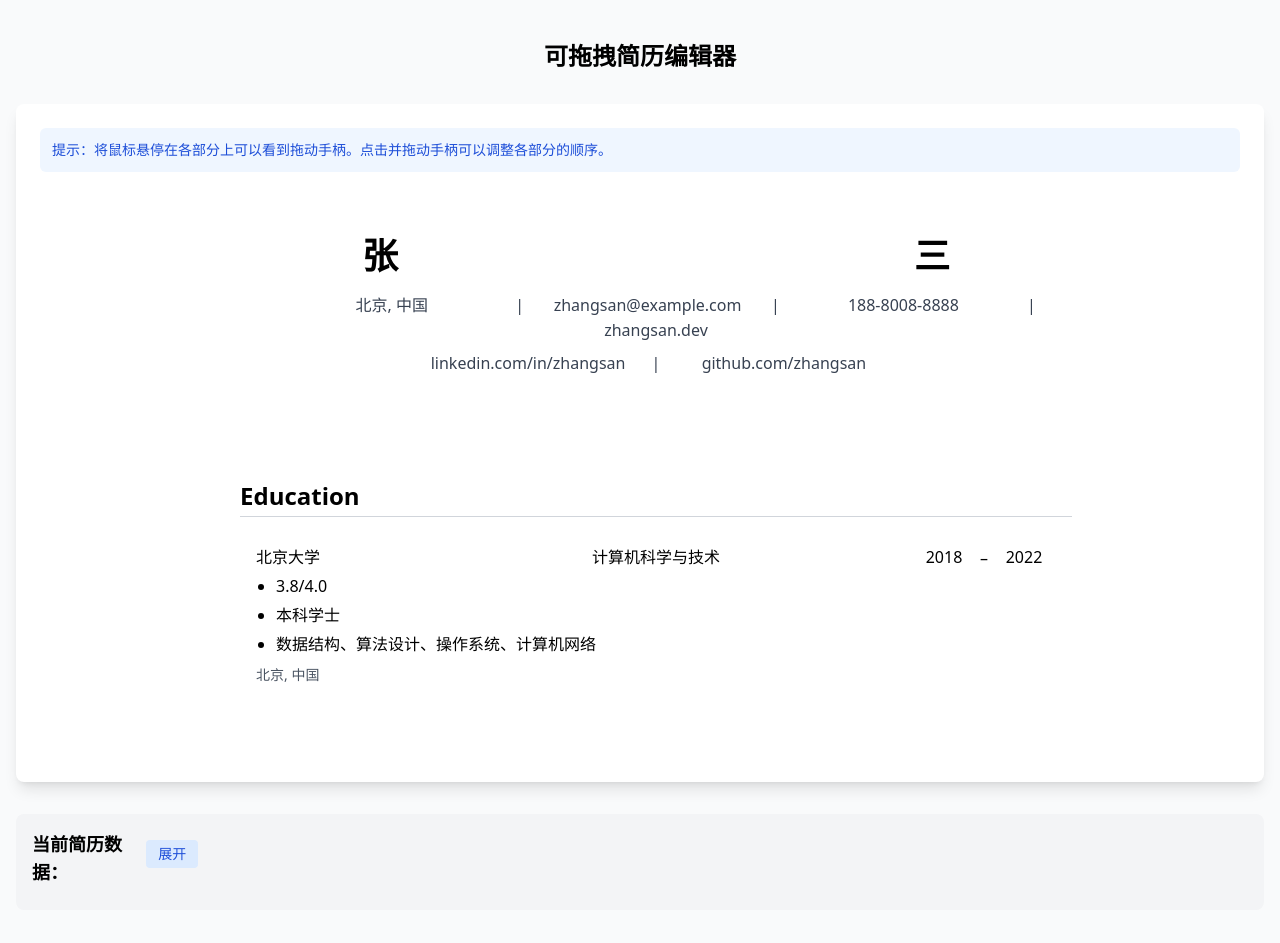
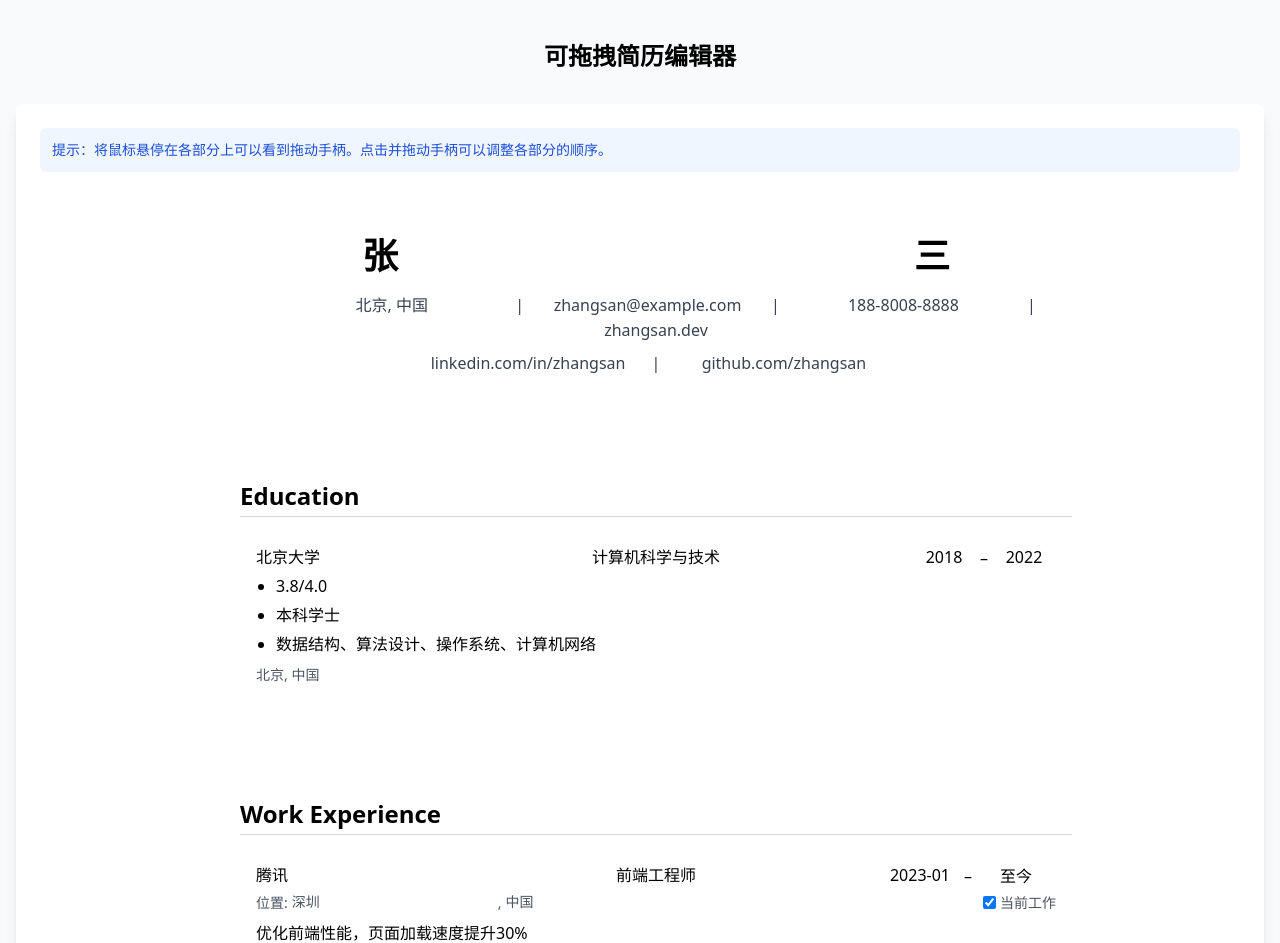
Before and after one commit to anonymity12/notion-style-resume, a Next.js app: page /resume-editor-demo in a window 1280 px wide. Shown: the top 943 px of the page. Built offline with nearby package versions, Linux system fonts and the light colour scheme.

Commit message:
工作经历部分同理，制作好了

```diff
--- /dev/null
+++ b/src/components/WorkExperienceSection.js
@@ -0,0 +1,232 @@
+'use client';
+
+import React, { useState, useEffect } from 'react';
+import { useResume } from '../context/ResumeContext';
+import { Plus, X } from 'lucide-react';
+import EditableField from './common/EditableField';
+
+export const WorkExperienceSection = ({ hideDefaultControls = false, onMenuAction }) => {
+  const { resumeData, updateResumeField } = useResume();
+  const { workExperience } = resumeData;
+
+  // State for work experience items
+  const [workItems, setWorkItems] = useState([...workExperience]);
+
+  // Provide context menu options for the parent component
+  useEffect(() => {
+    if (onMenuAction) {
+      onMenuAction({
+        addWorkExperience
+      });
+    }
+  }, []);
+
+  // Handle changes to fields
+  const handleFieldChange = (index, field, value) => {
+    const newItems = [...workItems];
+
+    // 特殊处理 isPresent 字段
+    if (field === 'isPresent') {
+      newItems[index] = {
+        ...newItems[index],
+        isPresent: value === 'true' || value === true,
+        // 如果是当前工作，清空结束日期
+        toDate: value === 'true' || value === true ? '' : newItems[index].toDate
+      };
+    } else {
+      newItems[index] = {
+        ...newItems[index],
+        [field]: value
+      };
+    }
+
+    setWorkItems(newItems);
+
+    // Update in context
+    updateResumeField('workExperience', newItems);
+  };
+
+  // Add a new work experience entry
+  const addWorkExperience = () => {
+    const newItems = [
+      ...workItems,
+      {
+        companyName: "",
+        jobTitle: "",
+        city: "",
+        country: "",
+        fromDate: "",
+        toDate: "",
+        isPresent: false,
+        description: ""
+      }
+    ];
+    setWorkItems(newItems);
+    updateResumeField('workExperience', newItems);
+  };
+
+  // Remove a work experience entry
+  const removeWorkExperience = (index) => {
+    const newItems = [...workItems];
+    newItems.splice(index, 1);
+    setWorkItems(newItems);
+    updateResumeField('workExperience', newItems);
+  };
+
+  return (
+    <div className="w-full max-w-4xl mx-auto my-6 relative">
+      {/* Section Title */}
+      <h2 className="text-2xl font-bold mb-1">Work Experience</h2>
+
+      {/* Divider Line */}
+      <hr className="border-gray-300 mb-3" />
+
+      {/* Work Experience Items */}
+      <div className="space-y-6">
+        {workItems.map((work, index) => (
+          <div key={index} className="relative bg-white hover:bg-gray-50 p-4 rounded-md group">
+            <button
+              onClick={() => removeWorkExperience(index)}
+              className="absolute right-2 top-2 text-gray-400 hover:text-red-500 opacity-0 group-hover:opacity-100 transition-opacity"
+            >
+              <X className="w-4 h-4" />
+            </button>
+
+            {/* Company and Date Row - 三列均分布局 */}
+            <div className="grid grid-cols-3 gap-2 items-center mb-1">
+              {/* 公司名称 - 左侧 */}
+              <div className="text-left">
+                <EditableField
+                  index={index}
+                  field="companyName"
+                  placeholder="公司名称"
+                  className="inline-block font-medium"
+                  value={workItems}
+                  onChange={handleFieldChange}
+                />
+              </div>
+
+              {/* 职位名称 - 居中 */}
+              <div className="text-center">
+                <EditableField
+                  index={index}
+                  field="jobTitle"
+                  placeholder="职位"
+                  className="inline-block text-center"
+                  value={workItems}
+                  onChange={handleFieldChange}
+                />
+              </div>
+
+              {/* 日期 - 右侧 */}
+              <div className="text-right flex items-center justify-end space-x-1">
+                <EditableField
+                  index={index}
+                  field="fromDate"
+                  placeholder="起始日期"
+                  className="inline-block w-20 text-center"
+                  value={workItems}
+                  onChange={handleFieldChange}
+                />
+                <span>–</span>
+                {work.isPresent ? (
+                  <span className="inline-block w-20 text-center">至今</span>
+                ) : (
+                  <EditableField
+                    index={index}
+                    field="toDate"
+                    placeholder="结束日期"
+                    className="inline-block w-20 text-center"
+                    value={workItems}
+                    onChange={handleFieldChange}
+                  />
+                )}
+              </div>
+            </div>
+
+            {/* Location Row */}
+            <div className="flex items-center mt-1 mb-2 text-sm text-gray-600">
+              <span className="mr-1">位置:</span>
+              <EditableField
+                index={index}
+                field="city"
+                placeholder="城市"
+                className="inline-block mr-1"
+                value={workItems}
+                onChange={handleFieldChange}
+              />
+              <span>,</span>
+              <EditableField
+                index={index}
+                field="country"
+                placeholder="国家"
+                className="inline-block ml-1"
+                value={workItems}
+                onChange={handleFieldChange}
+              />
+
+              {/* 当前工作复选框 */}
+              <div className="ml-auto flex items-center">
+                <input
+                  type="checkbox"
+                  id={`isPresent-${index}`}
+                  checked={work.isPresent}
+                  onChange={(e) => handleFieldChange(index, 'isPresent', e.target.checked)}
+                  className="mr-1"
+                />
+                <label htmlFor={`isPresent-${index}`} className="text-sm">当前工作</label>
+              </div>
+            </div>
+
+            {/* Description */}
+            <div className="mt-2">
+              <EditableField
+                index={index}
+                field="description"
+                placeholder="工作描述（成就、职责等）"
+                className="w-full"
+                value={workItems}
+                onChange={handleFieldChange}
+              />
+            </div>
+
+            {/* Add Experience Button */}
+            <button
+              onClick={addWorkExperience}
+              className="absolute right-2 bottom-2 text-gray-400 hover:text-blue-500 opacity-0 group-hover:opacity-100 transition-opacity"
+            >
+              <Plus className="w-4 h-4" />
+            </button>
+          </div>
+        ))}
+      </div>
+
+      {/* Add Work Experience Button */}
+      {!hideDefaultControls && workItems.length === 0 && (
+        <button
+          onClick={addWorkExperience}
+          className="flex items-center mt-4 px-4 py-2 bg-blue-50 text-blue-600 rounded-md hover:bg-blue-100"
+        >
+          <Plus className="w-4 h-4 mr-2" /> 添加工作经历
+        </button>
+      )}
+    </div>
+  );
+};
+
+// 附加菜单选项到组件，使其可以从组件外部访问
+WorkExperienceSection.getMenuOptions = (component) => {
+  if (!component) return [];
+
+  const { addWorkExperience } = component;
+
+  return [
+    {
+      icon: <Plus className="w-4 h-4" />,
+      label: '添加工作经历',
+      action: addWorkExperience
+    }
+  ];
+};
+
+export default WorkExperienceSection;
--- a/src/components/resumeEditor/ResumeBlockContainer.js
+++ b/src/components/resumeEditor/ResumeBlockContainer.js
@@ -17,6 +17,7 @@ import {
 
 import SortableUserInfoBlock from './SortableUserInfoBlock';
 import SortableEducationBlock from './SortableEducationBlock';
+import SortableWorkExperienceBlock from './SortableWorkExperienceBlock';
 import { useResume } from '../../context/ResumeContext';
 
 /**
@@ -30,7 +31,8 @@ export const ResumeBlockContainer = () => {
   // 定义初始的简历块ID和类型
   const initialBlocks = [
     { id: 'user-info-block', type: 'user-info' },
-    { id: 'education-block', type: 'education' }
+    { id: 'education-block', type: 'education' },
+    { id: 'work-experience-block', type: 'work-experience' }
   ];
 
   // 管理块的顺序
@@ -67,6 +69,8 @@ export const ResumeBlockContainer = () => {
         return <SortableUserInfoBlock key={block.id} id={block.id} />;
       case 'education':
         return <SortableEducationBlock key={block.id} id={block.id} />;
+      case 'work-experience':
+        return <SortableWorkExperienceBlock key={block.id} id={block.id} />;
       default:
         return null;
     }
--- /dev/null
+++ b/src/components/resumeEditor/SortableWorkExperienceBlock.js
@@ -0,0 +1,56 @@
+'use client';
+
+import React, { useState } from 'react';
+import { useSortable } from '@dnd-kit/sortable';
+import { CSS } from '@dnd-kit/utilities';
+import { GripVertical } from 'lucide-react';
+import { WorkExperienceSection } from '../WorkExperienceSection';
+
+export const SortableWorkExperienceBlock = ({ id }) => {
+  const [isHovered, setIsHovered] = useState(false);
+
+  // Setup sortable functionality with dnd-kit
+  const {
+    attributes,
+    listeners,
+    setNodeRef,
+    transform,
+    transition,
+    isDragging
+  } = useSortable({ id });
+
+  // Apply drag styles
+  const style = {
+    transform: CSS.Transform.toString(transform),
+    transition,
+    opacity: isDragging ? 0.5 : 1,
+  };
+
+  return (
+    <div
+      ref={setNodeRef}
+      style={style}
+      className={`relative bg-white rounded-md mb-4 hover:shadow-md transition-shadow duration-200 ${isDragging ? 'z-10' : ''}`}
+      onMouseEnter={() => setIsHovered(true)}
+      onMouseLeave={() => setIsHovered(false)}
+    >
+      {/* Drag Handle */}
+      <div
+        className={`absolute left-0 top-8 -ml-6 transition-opacity duration-200 cursor-grab ${isHovered ? 'opacity-100' : 'opacity-0'}`}
+        {...attributes}
+        {...listeners}
+      >
+        <GripVertical className="w-5 h-5 text-gray-400" />
+      </div>
+
+      {/* Block Content */}
+      <div className="p-4">
+        <WorkExperienceSection
+          hideDefaultControls={false}
+        />
+      </div>
+    </div>
+  );
+};
+
+export default SortableWorkExperienceBlock;
```
